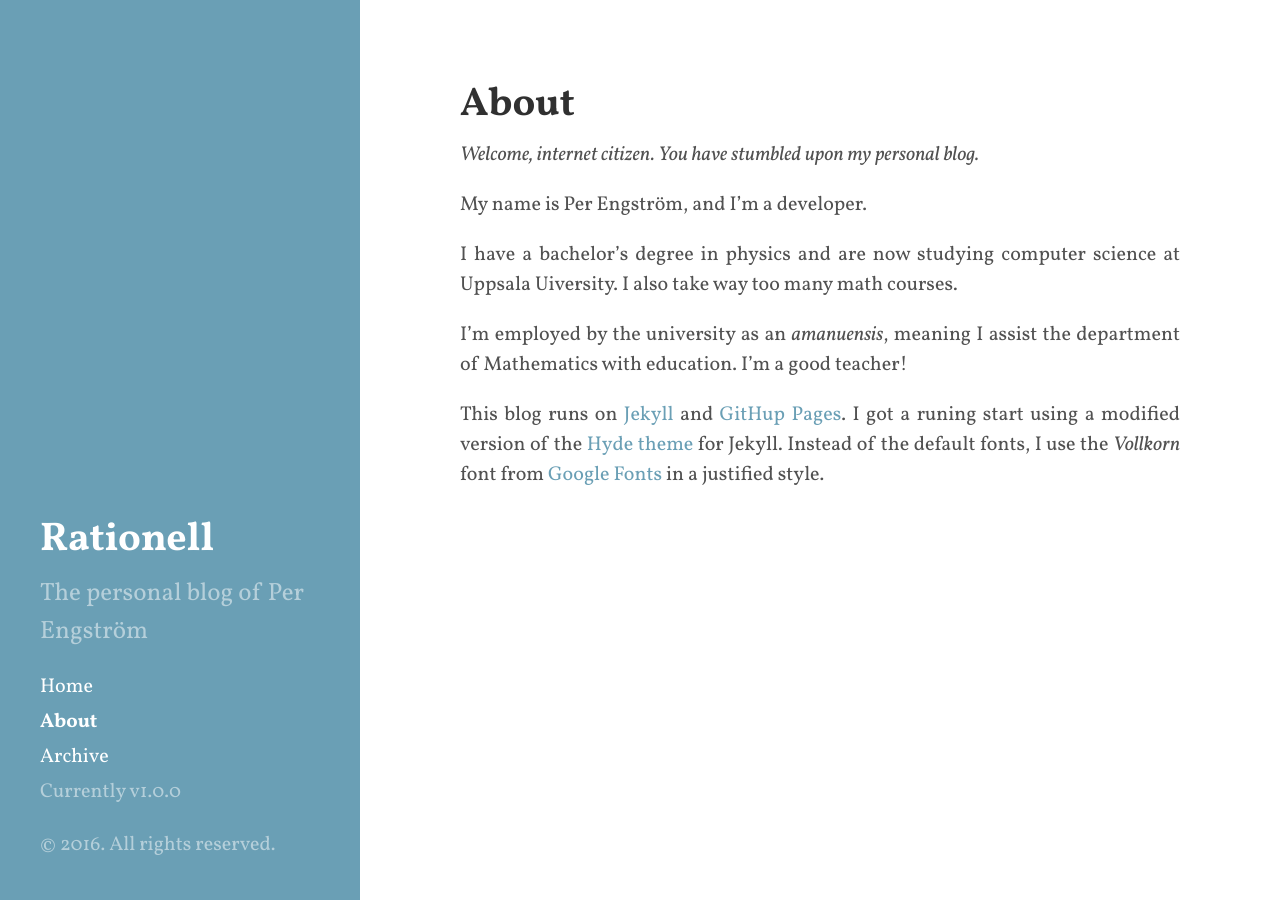
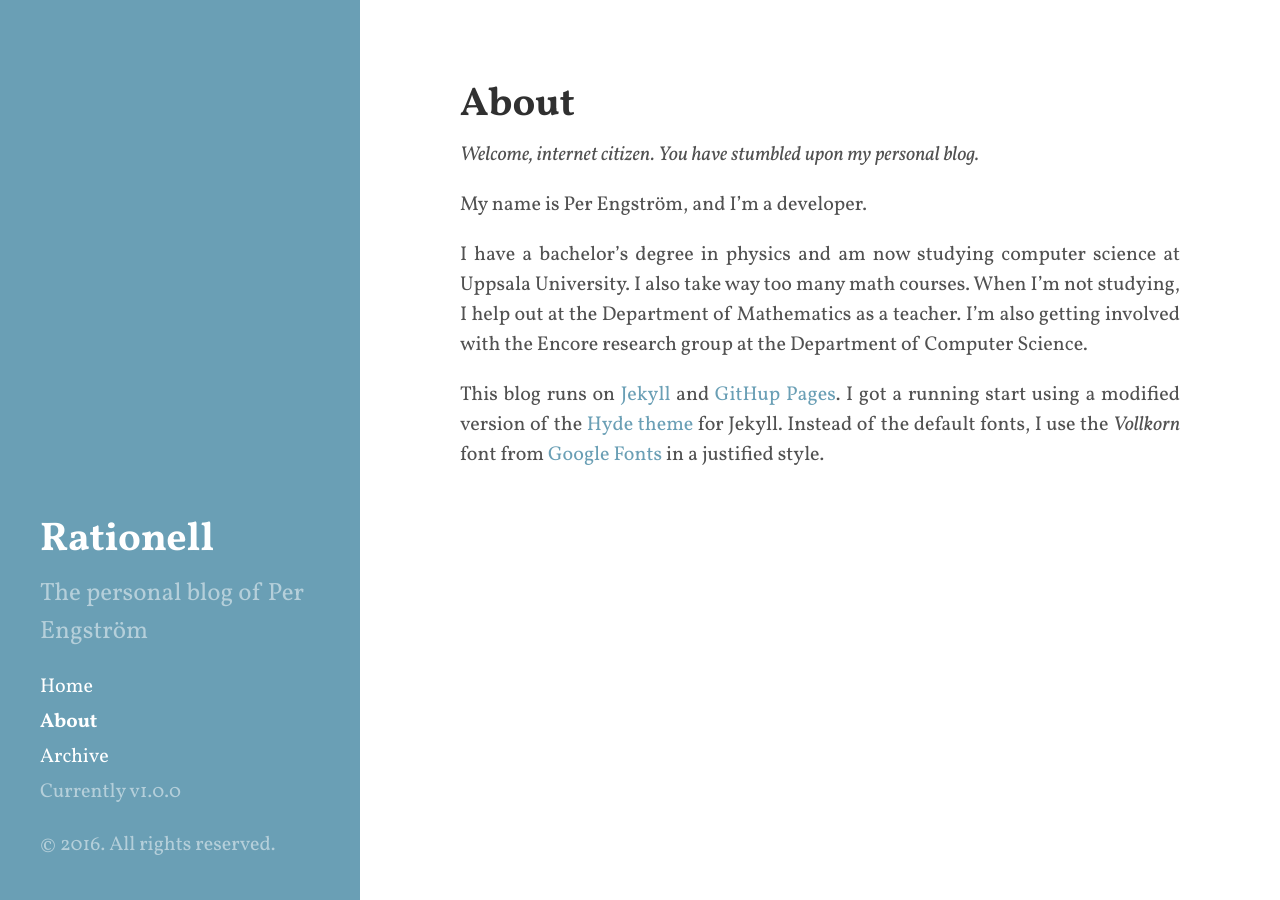
Before and after one commit to pengstrom/pengstrom.github.io, a Jekyll site: the page built from about.md, in a window 1280 px wide. Built offline with Jekyll 4.4.1, drawn with Linux system fonts in a browser that asks for light colours; nearby versions of some CDN libraries; Markdown is read by kramdown in place of the engine named in the settings.

Commit message:
Added to the about section.

```diff
--- a/about.md
+++ b/about.md
@@ -7,8 +7,6 @@ title: About
 
 My name is Per Engström, and I'm a developer.
 
-I have a bachelor's degree in physics and are now studying computer science at Uppsala Uiversity. I also take way too many math courses.
+I have a bachelor's degree in physics and am now studying computer science at Uppsala University. I also take way too many math courses. When I'm not studying, I help out at the Department of Mathematics as a teacher. I'm also getting involved with the Encore research group at the Department of Computer Science.
 
-I'm employed by the university as an *amanuensis*, meaning I assist the department of Mathematics with education. I'm a good teacher!
-
-This blog runs on [Jekyll](www.jekyllrb.com) and [GitHup Pages](pages.github.com). I got a runing start using a modified version of the [Hyde theme](hyde.getpoole.com) for Jekyll. Instead of the default fonts, I use the *Vollkorn* font from [Google Fonts](https://www.google.com/fonts) in a justified style.
+This blog runs on [Jekyll](www.jekyllrb.com) and [GitHup Pages](pages.github.com). I got a running start using a modified version of the [Hyde theme](hyde.getpoole.com) for Jekyll. Instead of the default fonts, I use the *Vollkorn* font from [Google Fonts](https://www.google.com/fonts) in a justified style.
```
